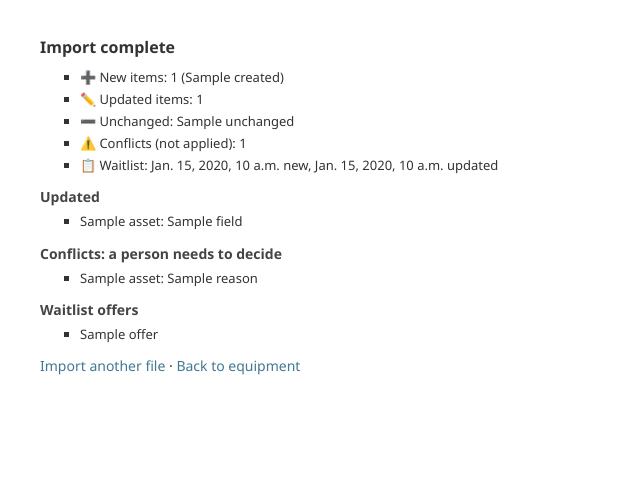
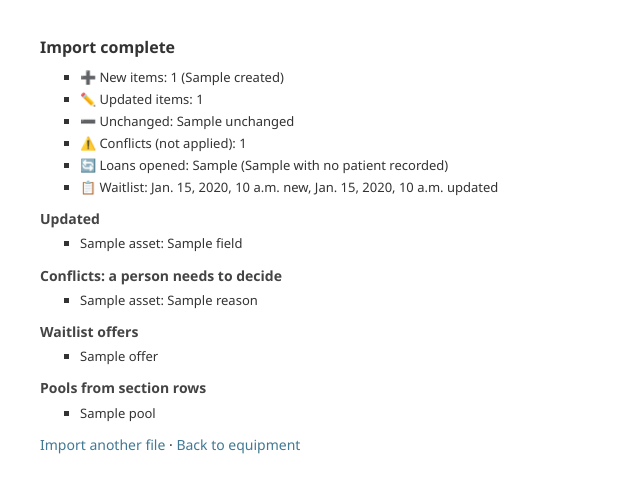
Before and after one commit to Ri-Dearg/health-hack26, a Django app: template templates/admin/equipment/import.html in a window 1280 px wide. Shown: the part 92-585 px from the top of the page, without its empty margins (0-640 px from the left). Run offline with Django 5.2, Linux system fonts and the light colour scheme; the template is opened without the code that fills it: most values are stand-ins (such as "Sample title", 1, 10 or a date in 2020).

Commit message:
feat: 💄 show loans opened and pools in import preview
Co-Authored-By: Claude Opus 5.5 <noreply@anthropic.com>

```diff
--- a/templates/admin/equipment/import.html
+++ b/templates/admin/equipment/import.html
@@ -18,11 +18,13 @@
     <li>✏️ Updated items: {{ report.updated|length }}</li>
     <li>➖ Unchanged: {{ report.unchanged }}</li>
     <li>⚠️ Conflicts (not applied): {{ report.conflicts|length }}</li>
+    <li>🔄 Loans opened: {{ report.loans_opened }}{% if report.loans_without_patient %} ({{ report.loans_without_patient }} with no patient recorded){% endif %}</li>
     <li>📋 Waitlist: {{ report.waitlist_created }} new, {{ report.waitlist_updated }} updated</li>
   </ul>
   {% if report.updated %}<h3>Updated</h3><ul>{% for asset, fields in report.updated %}<li>{{ asset }}: {{ fields|join:", " }}</li>{% endfor %}</ul>{% endif %}
   {% if report.conflicts %}<h3>Conflicts: a person needs to decide</h3><ul>{% for asset, reason in report.conflicts %}<li>{{ asset }}: {{ reason }}</li>{% endfor %}</ul>{% endif %}
   {% if report.offers %}<h3>Waitlist offers</h3><ul>{% for o in report.offers %}<li>{{ o }}</li>{% endfor %}</ul>{% endif %}
+  {% if report.pools %}<h3>Pools from section rows</h3><ul>{% for p in report.pools %}<li>{{ p }}</li>{% endfor %}</ul>{% endif %}
   {% if report.warnings %}<h3>Warnings</h3><ul>{% for w in report.warnings %}<li>{{ w }}</li>{% endfor %}</ul>{% endif %}
   {% if report.dry_run and report.changes %}
     <form method="post">{% csrf_token %}<input type="submit" name="apply" value="Apply these changes"></form>
```
